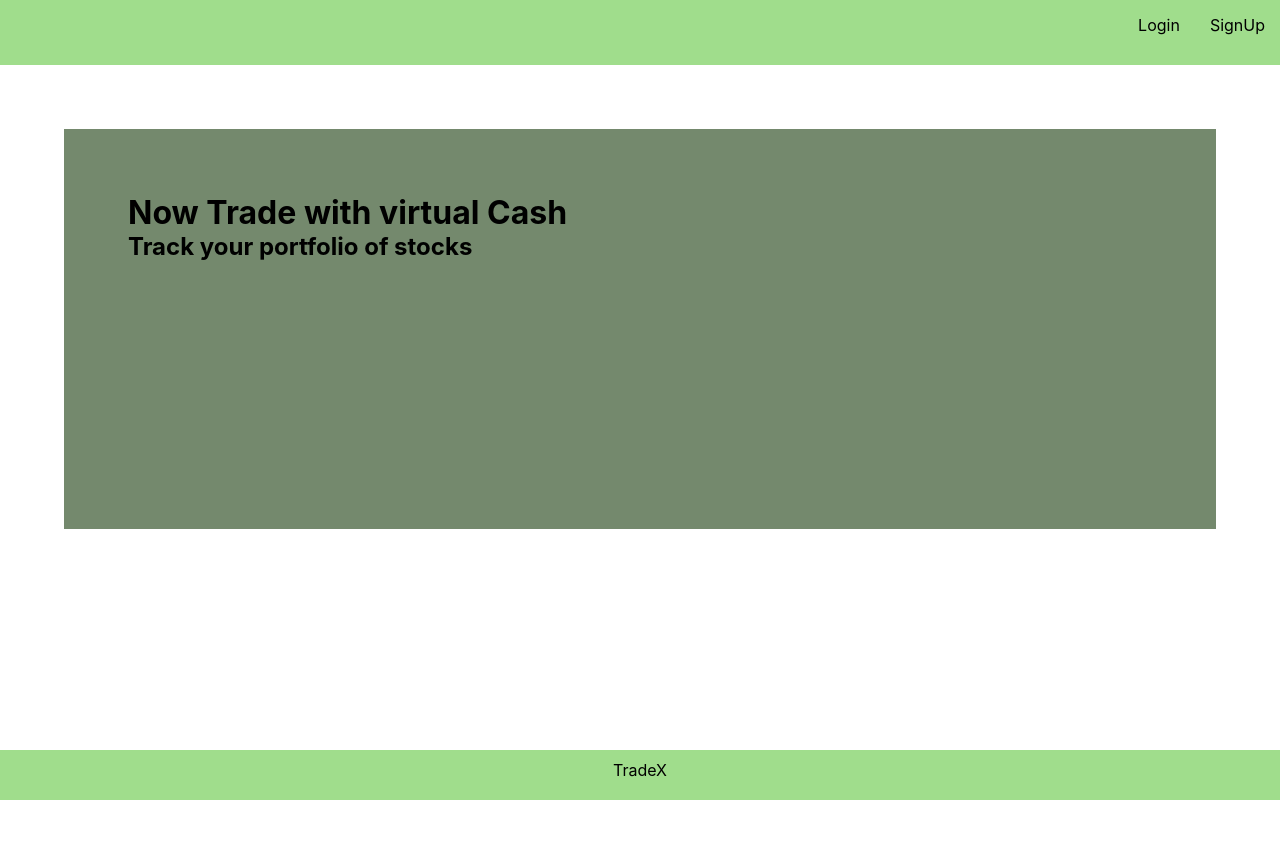
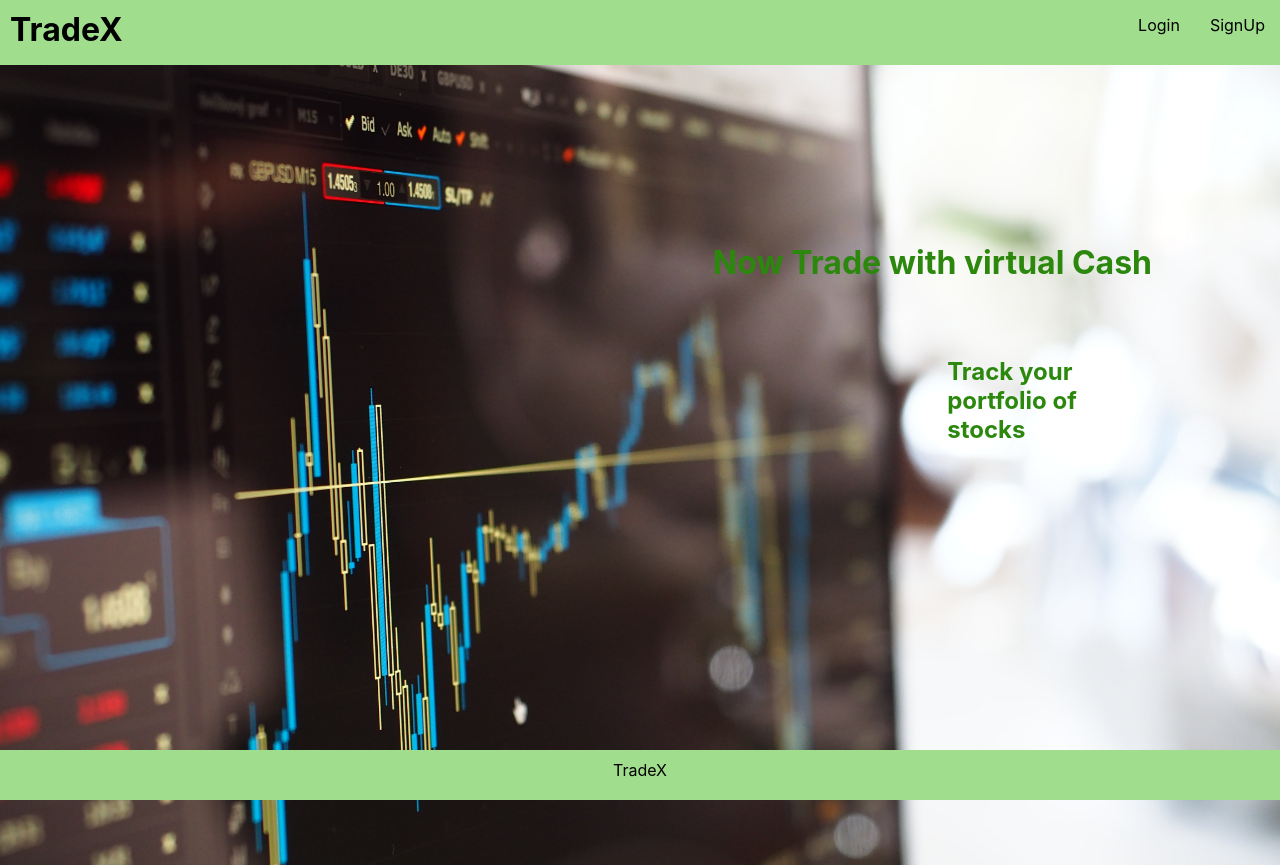
Before and after one commit to BasharVI/Tradex, a React (Create React App) app in the folder FrontEnd/: page / in a window 1280 px wide. Before the commit the page ends 800 px from the top, so only its background shows below. Built offline with nearby package versions, Linux system fonts and the light colour scheme.

Commit message:
minor changes

```diff
--- a/FrontEnd/public/index.html
+++ b/FrontEnd/public/index.html
@@ -24,7 +24,7 @@
       work correctly both with client-side routing and a non-root public URL.
       Learn how to configure a non-root public URL by running `npm run build`.
     -->
-    <title>React App</title>
+    <title>TradeX</title>
   </head>
   <body>
     <noscript>You need to enable JavaScript to run this app.</noscript>
--- a/FrontEnd/src/App.css
+++ b/FrontEnd/src/App.css
@@ -13,10 +13,29 @@ a {
 
 .hero {
   display: block;
-  height: 50vh;
-  background-color: #74896d;
-  margin: 5%;
-  padding: 5%;
+  height: 100vh;
+  /* margin: 2%; */
+  padding: 10%;
+  background-image: url("./hero.jpg");
+  background-size: 100%;
+}
+.hero h1 {
+  color: #2b880d;
+  float: right;
+  font-weight: bolder;
+  margin-top: 50px;
+  margin-left: 200px;
+}
+.hero h2 {
+  color: #2b880d;
+  float: left;
+  margin-top: 75px;
+  margin-left: 80%;
+}
+.hero button {
+  width: 85px;
+  height: 35px;
+  background-color: #1ee825;
 }
 
 /* Header Styles */
@@ -26,6 +45,10 @@ a {
   height: 65px;
   display: flex;
   justify-content: flex-end;
+}
+.header .logo {
+  padding: 10px;
+  margin-right: auto;
 }
 .header ul {
   font-size: 2rem;
--- a/FrontEnd/src/components/Header.js
+++ b/FrontEnd/src/components/Header.js
@@ -13,6 +13,9 @@ const Header = () => {
   const loggedInUser = JSON.parse(localStorage.getItem("user"));
   return (
     <div className="header">
+      <h1 className="logo">
+        <Link to="/">TradeX</Link>
+      </h1>
       <ul>
         <li>{loggedInUser ? <Link to="/dashboard">Dashboard</Link> : null}</li>
         <li>{loggedInUser ? <Link to="/portfolio">Portfolio</Link> : null}</li>
```
Also changed, not shown: FrontEnd/src/hero.jpg (added), 1 other file (tests, documents, lock files or other folders).
